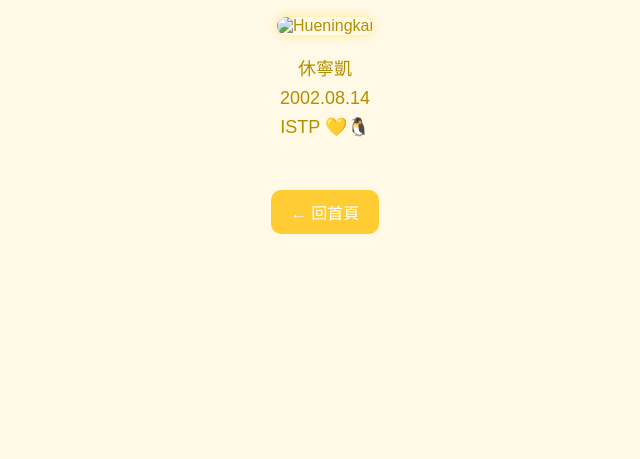
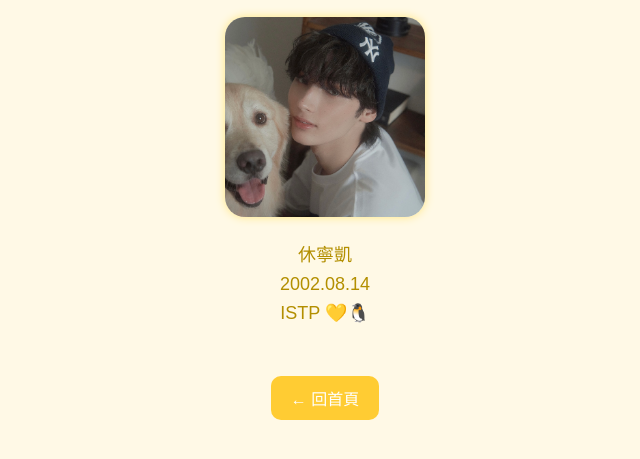
Before and after one commit to yii127/11, a plain HTML site: page hueningkai.html in a window 1280 px wide. Shown: the part 127-586 px from the top of the page, without its empty margins (315-955 px from the left). Drawn offline with Linux system fonts and the light colour scheme; a web font is replaced by a local one.

Commit message:
Add files via upload

```diff
--- a/hueningkai.html
+++ b/hueningkai.html
@@ -54,7 +54,7 @@
 </head>
 <body>
   <h1>Hueningkai 🐧</h1>
-  <img src="images/txt5.png.jpg" alt="Hueningkai">
+  <img src="txt5.png.jpg" alt="Hueningkai">
   <p>
     休寧凱<br>
     2002.08.14<br>
```
Also changed, not shown: txt2.jpg.jpg (added).
